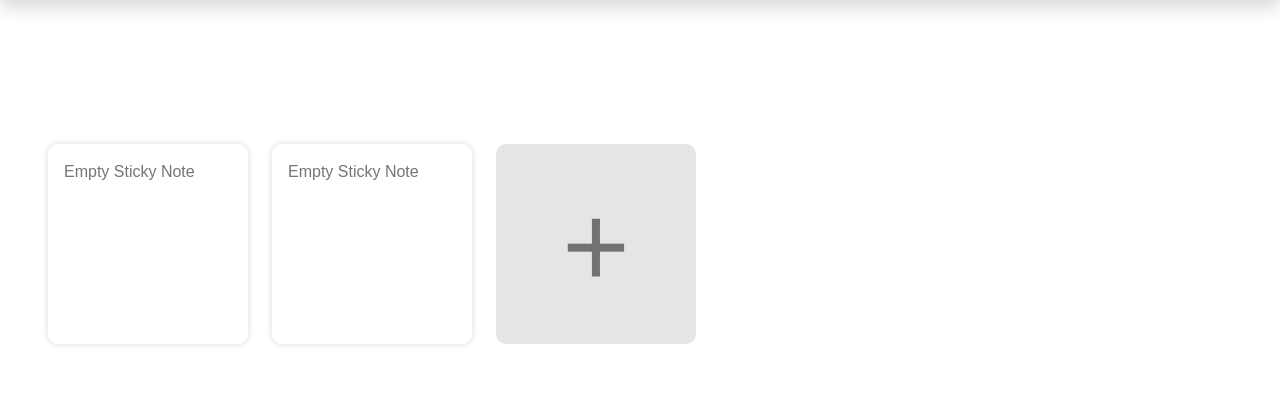
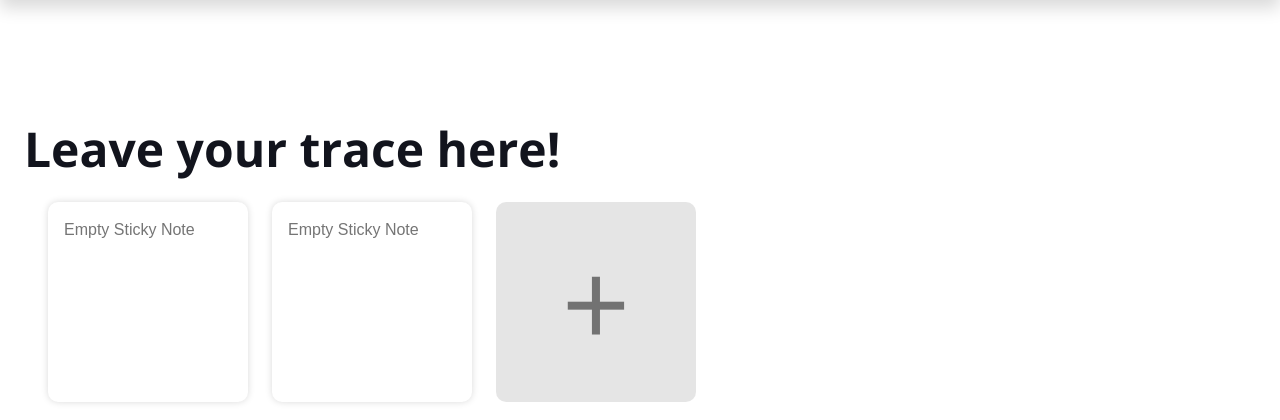
Before and after one commit to ImanZulhakim/SynRG, a Flask app: page /shoutout in a window 1280 px wide. Shown: the part 80-500 px from the top of the page. Run offline with Flask 3, Linux system fonts and the light colour scheme; data comes from the database, SQL or seed files in the repository; both versions use the stored data as it was after the commit; some libraries are stand-ins or nearby versions.

Commit message:
some changes in Shout Out Page

```diff
--- a/templates/shoutout.html
+++ b/templates/shoutout.html
@@ -3,7 +3,11 @@
 {% block content %}
 
 <div class="container-xxl" id="contact" style="padding-top: 200px">
+    <div class="col-lg-6">
+        <h1 class="display-5 mb-0">Leave your trace here!</h1>
+    </div>
     <div id="app">
+
         <button class="add-note" type="button">+</button>
     </div>
 </div>
@@ -56,7 +60,7 @@
             headers: {
                 'Content-Type': 'application/json',
             },
-      body: JSON.stringify({ content: "" }) // Send an empty string as the new note content
+            body: JSON.stringify({content: ""}) // Send an empty string as the new note content
         })
             .then(response => response.json())
             .then(data => {
@@ -74,7 +78,7 @@
             headers: {
                 'Content-Type': 'application/json',
             },
-      body: JSON.stringify({ id: id, content: newContent })
+            body: JSON.stringify({id: id, content: newContent})
         })
             .then(response => response.json())
             .then(data => {
@@ -91,7 +95,7 @@
             headers: {
                 'Content-Type': 'application/json',
             },
-      body: JSON.stringify({ id: id })
+            body: JSON.stringify({id: id})
         })
             .then(response => response.json())
             .then(data => {
```
Also changed, not shown: stickynotes.db (added). Lines whose indentation alone changed are shown as unchanged.
